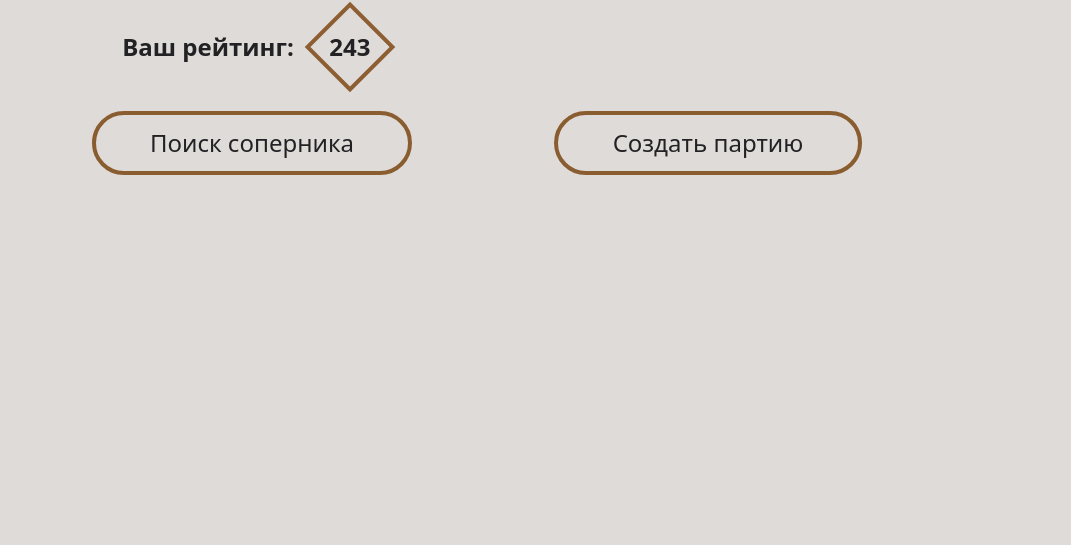
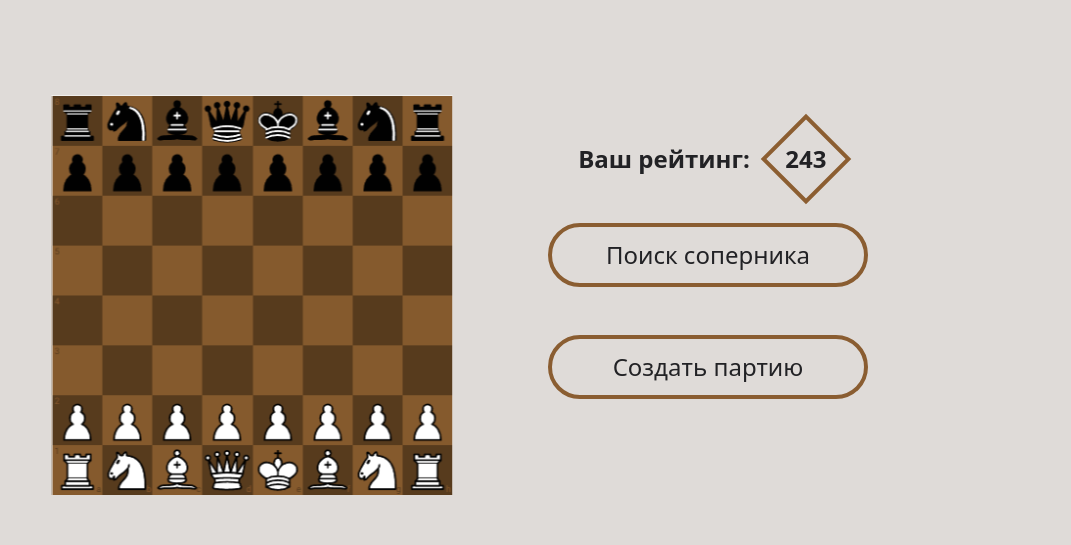
Before and after one commit to SmokingElk/cicada-frontend-mirror, a Next.js app: page /lobby in a window 1280 px wide. Shown: the part 193-738 px from the top of the page, without its empty margins (160-1231 px from the left). Built offline with nearby package versions, Linux system fonts and the light colour scheme; no server answers.

Commit message:
New design for lobby

```diff
--- a/src/components/(shared)/lobby/lobbyCreate/lobbyCreate.tsx
+++ b/src/components/(shared)/lobby/lobbyCreate/lobbyCreate.tsx
@@ -115,7 +115,7 @@ export default function LobbyCreate({ className = "" }: Styleable) {
         {!createOpen && (
             <div className="w-full flex justify-center">
               <Button
-                  className="w-5/6 h-16 text-2xl"
+                  className="w-full h-16 text-2xl max-w-xs"
                   variant="transparrent"
                   size="xl"
                   onClick={() => setCreateOpen(true)}
--- a/src/components/(shared)/lobby/lobbyPage.tsx
+++ b/src/components/(shared)/lobby/lobbyPage.tsx
@@ -2,20 +2,30 @@ import Wrapper from "@/components/(shared)/common/wrapper";
 import LobbyRating from "@/components/(shared)/lobby/lobbyRating/lobbyRating";
 import LobbyCreate from "@/components/(shared)/lobby/lobbyCreate/lobbyCreate";
 import { Button } from "@/components/ui/button";
+import Chessboard from "@/../public/images/chessboard.svg";
+import Image from "next/image";
 
 export default function LobbyPage() {
     return (
         <Wrapper className="min-w-screen md:w-full min-h-screen grid grid-cols-1 md:grid-cols-2 gap-4 pt-8 md:pt-12">
-            <div className="flex flex-col items-center gap-8 p-4 pt-3 md:justify-start md:pt-20">
-                <LobbyRating />
+            <div className="hidden md:flex flex-col items-center p-4 md:pt-40">
+                <Image
+                        className="w-full h-[400px]"
+                        src={Chessboard}
+                        alt="grid"
+                        objectFit="contain"
+                    />
+            </div>
+
+            <div className="flex flex-col items-center gap-8 p-4 pt-3 md:justify-start md:pt-48">
+                <LobbyRating/>
                 <Button className="h-16 text-2xl px-8 w-full max-w-xs" variant="transparrent">
                     Поиск соперника
                 </Button>
+                <LobbyCreate/>
             </div>
 
-            <div className="flex flex-col items-center p-4 md:pt-40">
-                <LobbyCreate />
-            </div>
+
         </Wrapper>
     );
 }
```
Also changed, not shown: public/images/chessboard.svg (added).
